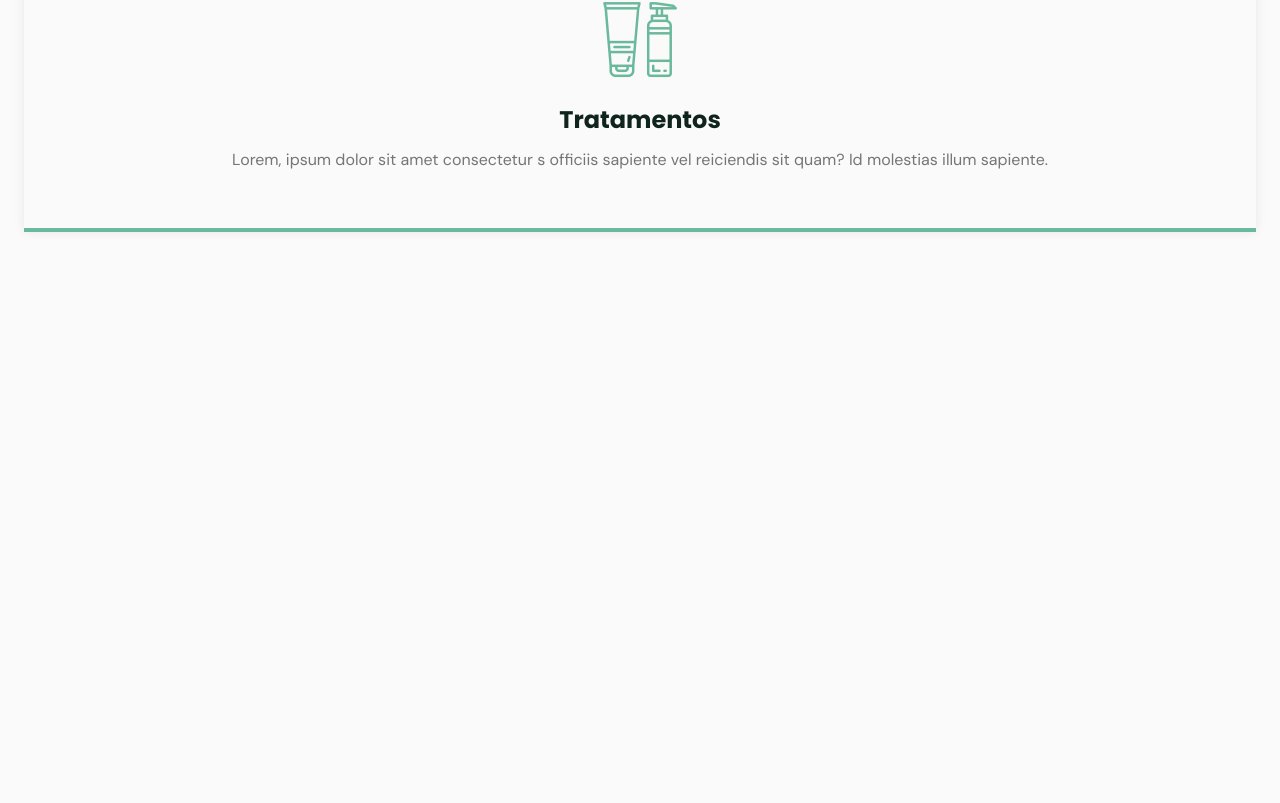
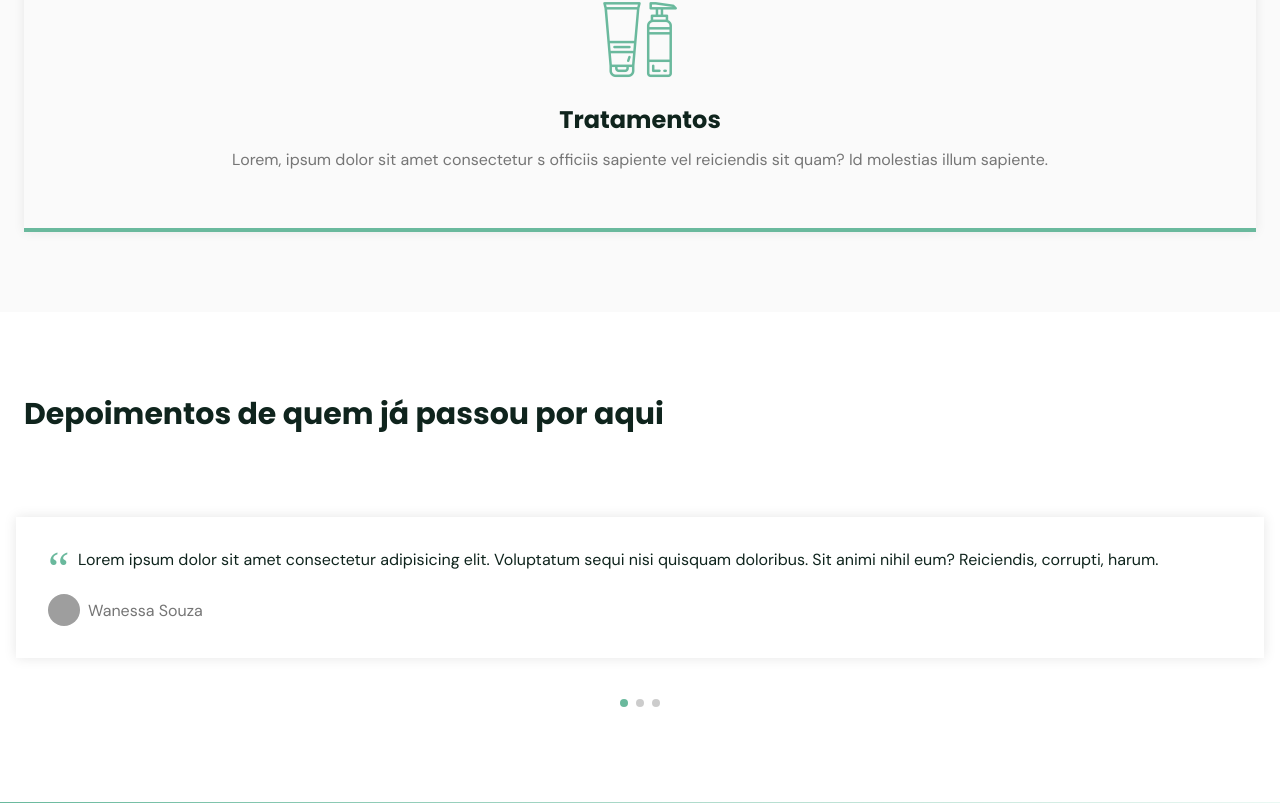
Before and after one commit to J0n4t4ss/NlwOrigin, a plain HTML site: page index.html in a window 1280 px wide. Shown: the part 3705-4508 px from the top of the page. Before the commit the page ends 4017 px from the top, so only its background shows below. Drawn offline with nearby package versions, Linux system fonts and the light colour scheme; grey boxes are pictures that could not be loaded; files whose address does not match are found by name.

Commit message:
Section Testimonials and Carousel

```diff
--- a/index.html
+++ b/index.html
@@ -4,6 +4,7 @@
     <meta charset="UTF-8">
     <meta http-equiv="X-UA-Compatible" content="IE=edge">
     <meta name="viewport" content="width=device-width, initial-scale=1.0">
+    <link rel="stylesheet" href="https://unpkg.com/swiper/swiper-bundle.min.css" />
     <link rel="stylesheet" href="styles.css">
 
     <link rel="stylesheet" href="assets/fonts/style.css">
@@ -88,7 +89,67 @@
                 </div>
             </div>
         </section>
+
+        <section class="section" id="testimonials">
+            <div class="container">
+                <header>
+                    <h2 class="title">Depoimentos de quem já passou por aqui</h2>
+                </header>
+                <div class="testimonials swiper-container">
+                    <div class="swiper-wrapper">
+                        <div class="testimonial swiper-slide">
+                            <blockquote><!--Para dizer que não sou eu que estou falando, que é um dempoimento de alguém-->
+                                <p>
+                                    <span>&ldquo;</span>
+                                    Lorem ipsum dolor sit amet consectetur adipisicing elit. Voluptatum sequi nisi quisquam doloribus. Sit animi nihil eum? Reiciendis, corrupti, harum.
+                                </p>
+                                <cite>
+                                    <img src="https://randomuser.me/api/portraits/women/68.jpg" alt="Mulher sorrindo">
+                                    Wanessa Souza
+                                </cite>
+                            </blockquote>
+                        </div>
+
+                        <div class="testimonial swiper-slide">
+                            <blockquote><!--Para dizer que não sou eu que estou falando, que é um dempoimento de alguém-->
+                                <p>
+                                    <span>&ldquo;</span>
+                                    Lorem ipsum dolor sit amet consectetur adipisicing elit. Voluptatum sequi nisi quisquam doloribus. Sit animi nihil eum? Reiciendis, corrupti, harum.
+                                </p>
+                                <cite>
+                                    <img src="https://randomuser.me/api/portraits/women/31.jpg" alt="Mulher sorrindo">
+                                    Franciele Venega
+                                </cite>
+                            </blockquote>
+                        </div>
+
+                        <div class="testimonial swiper-slide">
+                            <blockquote><!--Para dizer que não sou eu que estou falando, que é um dempoimento de alguém-->
+                                <p>
+                                    <span>&ldquo;</span>
+                                    Lorem ipsum dolor sit amet consectetur adipisicing elit. Voluptatum sequi nisi quisquam doloribus. Sit animi nihil eum? Reiciendis, corrupti, harum.
+                                </p>
+                                <cite>
+                                    <img src="https://randomuser.me/api/portraits/women/26.jpg" alt="Mulher sorrindo">
+                                    Valeska Fabris
+                                </cite>
+                            </blockquote>
+                        </div>
+
+                    </div>
+                    <!-- If we need pagination -->
+                    <div class="swiper-pagination"></div>
+                </div>
+            </div>
+        </section>
+
+        <div class="divider-1"></div>
+
+
     </main>
+
+    <script src="https://unpkg.com/swiper/swiper-bundle.min.js"></script>
+
     <script src="main.js"></script>
 </body>
 </html>
--- a/main.js
+++ b/main.js
@@ -31,3 +31,14 @@ window.addEventListener('scroll', function(){
         header.classList.remove('scroll')
     }
 })
+
+//TESTIMONIALS CAROUSEL
+
+const swiper = new Swiper('.swiper-container', {
+   slidesPerView: 1,
+   pagination: {
+       el:'.swiper-pagination'
+   },
+   mousewheel: true,
+   Keyboar: true
+  });
--- a/styles.css
+++ b/styles.css
@@ -348,3 +348,70 @@ nav.show div.icon-close{
     font-size: 1.5rem;
     margin-bottom: 0.75rem;
 }
+
+/**************************TESTIMONIALS***********************************/
+
+#testimonials{
+    background: white;
+}
+
+#testimonials .container{
+    margin-left: 0;
+    margin-right: 0;
+}
+
+
+#testimonials header{
+    margin-left: 1.5rem;
+    margin-right: 1.5rem;
+    margin-bottom: 0;
+}
+
+#testimonials blockquote{
+    padding: 2rem;
+    box-shadow: 0px 0px 12px 0px rgba(0,0,0,0.1);
+    border:0.25rem;
+}
+
+#testimonials blockquote p{
+    position: relative;
+    text-indent: 1.875rem;
+    margin-bottom: 1.5rem;
+    color: var(--title-color);
+}
+
+#testimonials blockquote p span{
+    font: 700;
+    font-size: 3rem;
+    font-family: serif;
+    position: absolute;
+    color: var(--base-color);
+    top: -0.5rem;
+    left: -1.875rem;
+}
+
+#testimonials cite{
+    display: flex;
+    align-items: center;
+    font-style: normal;
+    color: var(--text-color);
+}
+
+#testimonials cite img{
+    width: 2rem;
+    height: 2rem;
+    object-fit: cover;
+    clip-path: circle();
+    margin-right: 0.5rem;
+}
+
+/*********SWIPER**********/
+
+.swiper-slide{
+    height: auto;
+    padding: 4rem 1rem;
+}
+
+.swiper-pagination-bullet-active{
+    background: var(--base-color);
+}
```
